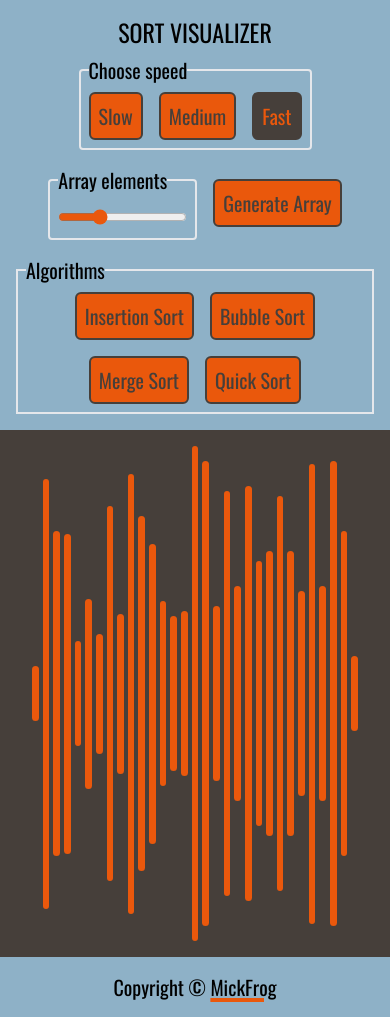
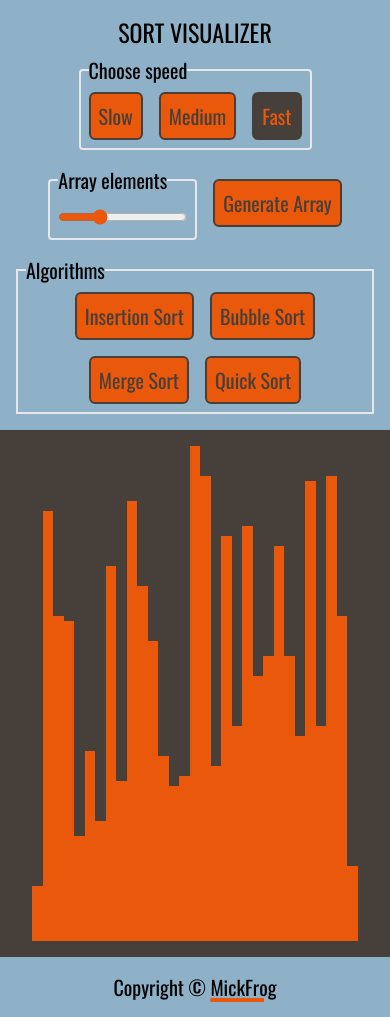
Before and after one commit to MickFrog/sort-visualizer, a React (Create React App) app: page / in a window 390 px wide. Built offline with nearby package versions, Linux system fonts and the light colour scheme.

Commit message:
add mobile support

```diff
--- a/src/index.css
+++ b/src/index.css
@@ -42,11 +42,11 @@ input[type="range"] {
 }
 
 .array-container {
-  @apply max-w-7xl w-full px-4 gap-1 grid grid-cols-[repeat(auto-fit,_minmax(4px,_1fr))] justify-center items-center transition-all duration-300 overflow-auto;
+  @apply max-w-7xl w-full px-4 grid sm:gap-1 grid-cols-[repeat(auto-fit,_minmax(2px,_1fr))] justify-center items-end transition-all duration-300 overflow-auto;
 }
 
 .array-div {
-  @apply bg-orange-600 rounded-xl;
+  @apply bg-orange-600 sm:rounded-xl;
 }
 
 .div-green {
```
